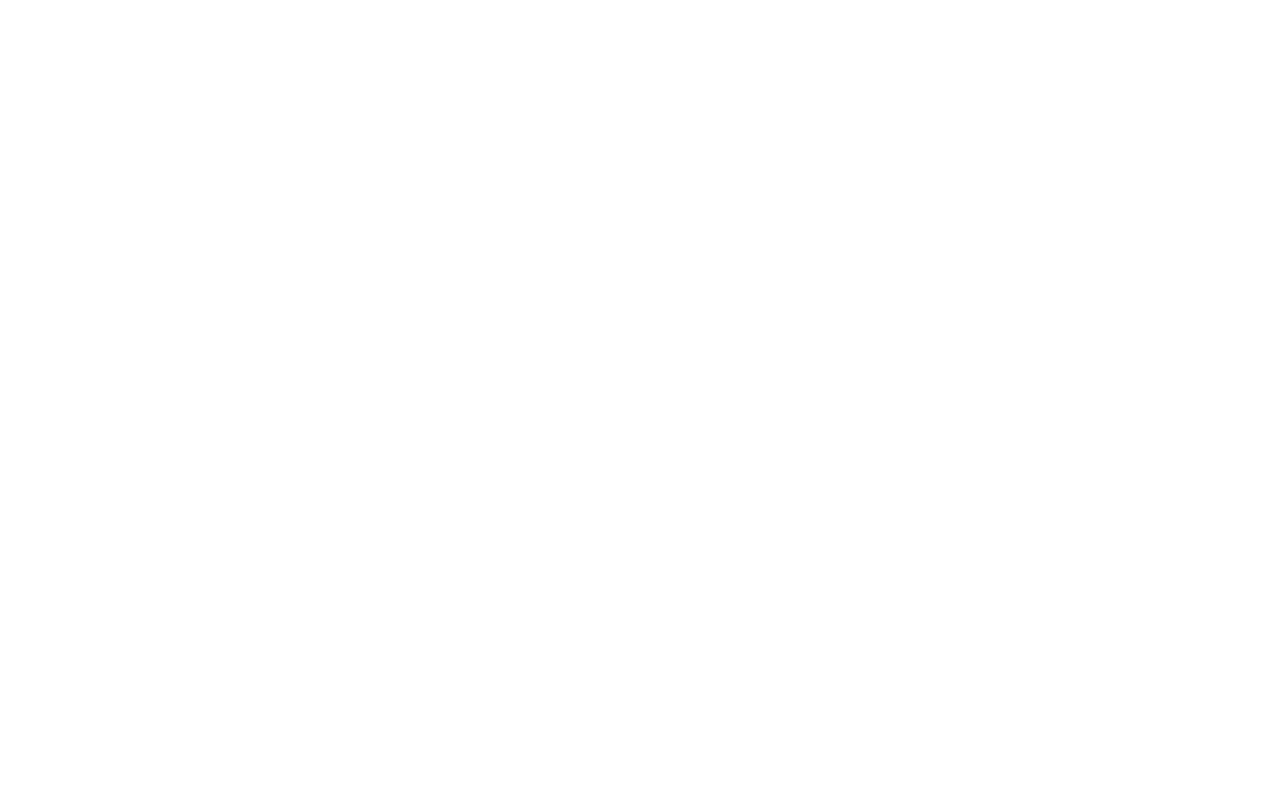
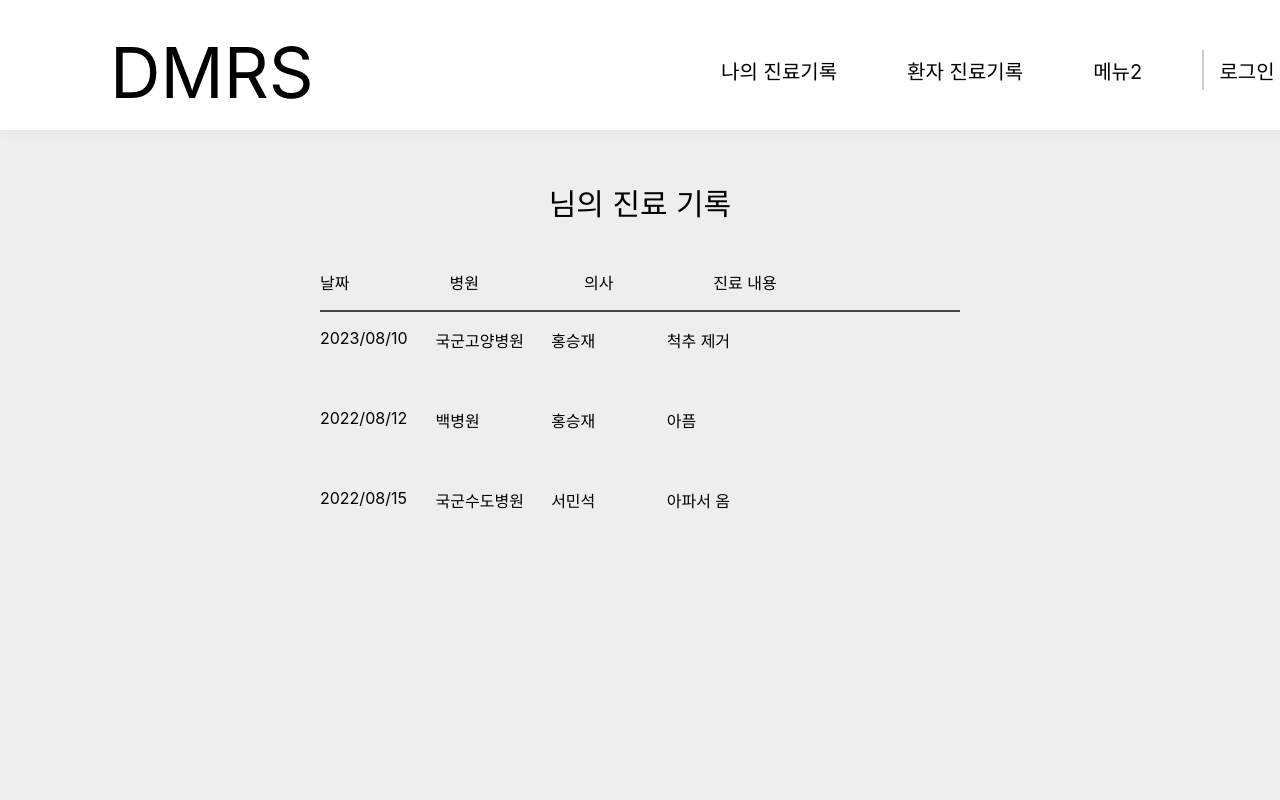
Before and after one commit to viviviviviid/did-medical-record-management, a React (Create React App) app in the folder client-web/: page /patient-medical-records in a window 1280 px wide. Before the commit this address had no page. Shown: the top 800 px of the page. Built offline with nearby package versions, Linux system fonts and the light colour scheme.

Commit message:
FEAT: 환자명단 및 진료기록 페이지 구현
- 나의 진료기록 : 환자가 사용
- 환자 진료기록 : 의사가 사용
    환자 명단 중 선택하여 해당 환자의 진료기록 확인 가능

```diff
--- a/client-web/src/App.js
+++ b/client-web/src/App.js
@@ -3,8 +3,10 @@
 import Main from './views/main/main';
 import Login from './views/login/login';
 import Auth from './views/auth/auth.js';
-import Records from './views/records/records';
+import Records from './views/medical-records/records';
 import SignUp from './views/signup/signup';
+import PatientMedicalRecords from './views/patient-medical-records/patient-medical-records';
+import PatientList from './views/patient-list/patient-list';
 
 function App() {
   return (
@@ -15,6 +17,8 @@
         <Route path="/login/auth" element={<Auth />} />
         <Route path="/medical-records" element={<Records />} />
         <Route path="/signup" element={<SignUp />} />
+        <Route path="/patient-medical-records" element={<PatientMedicalRecords />} />
+        <Route path="/patient-list" element={<PatientList />} />
       </Routes>
     </BrowserRouter>
   )
--- a/client-web/src/modules/header.js
+++ b/client-web/src/modules/header.js
@@ -3,7 +3,7 @@
 
 export default function Header() {
     const navigate = useNavigate();
-    const menu = [{title:'진료기록', route:'medical-records'}, {title:'메뉴1', route:'menu1'}, {title:'메뉴2', route:'menu2'}];
+    const menu = [{title:'나의 진료기록', route:'medical-records'}, {title:'환자 진료기록', route:'patient-list'}, {title:'메뉴2', route:'menu2'}];
     const login = sessionStorage.getItem('login');
     const name = '승재';    // 이후에 session에서 가져올 것
 
--- /dev/null
+++ b/client-web/src/views/patient-list/patient-list.js
@@ -0,0 +1,67 @@
+import React, { useState, useEffect} from 'react';
+import {useNavigate} from 'react-router-dom';
+import Header from '../../modules/header.js';
+import Footer from '../../modules/footer.js';
+
+export default function PatientList() {
+    const [activeIndex, setActiveIndex] = useState(null);
+    const navigate = useNavigate();
+
+    const list = [
+        {index:0, name:'홍승재', age:26, gender:'남' },
+        {index:1, name:'서민석', age:27, gender:'남' },
+        {index:2, name:'허재경', age:32, gender:'남' },
+    ];
+
+    const handleMouseOver = (index => {
+        setActiveIndex(index);
+    });
+
+    const handleMouseOut = (() => {
+        setActiveIndex(null);
+    })
+
+
+    return(
+        <div className='root'>
+            <Header />
+            <div className='body column-center'>
+            <p style={{fontSize:'30px'}}>환자 명단</p>
+                <div className='records-box'>
+                    <div className='records-index'>
+                        <p className='records-index-date'>이름</p>
+                        <p className='records-index-hpt'>나이</p>
+                        <p className='records-index-doctor'>성별</p>
+                        {/* <p className='records-index-notes'>진료 내용</p> */}
+                    </div>
+                    { list.map((item, index) => {
+                        return (
+                            <div className={`records-list pointer ${activeIndex === index ? "records-mouseover" : ""}`}
+                                key={index}
+                                onMouseOver={ () => {handleMouseOver(index)} }
+                                onMouseOut={handleMouseOut}
+                                onClick={() => {
+                                    navigate(`/patient-medical-records?patient=${item.name}`);
+                                }} >
+                                <div className='records-list-date'>
+                                    <p>{item.name}</p>
+                                </div>
+                                <div className='records-list-hpt'>
+                                    <p>{item.age}</p>
+                                </div>
+                                <div className='records-list-doctor'>
+                                    <p>{item.gender}</p>
+                                </div>
+                                {/* <div className='records-list-notes'>
+                                    <p>{item.notes}</p>
+                                </div> */}
+                            </div>
+                        )
+                    }) }
+
+                </div>
+            </div>
+            <Footer />
+        </div>
+    )
+}
--- /dev/null
+++ b/client-web/src/views/patient-medical-records/patient-medical-records.js
@@ -0,0 +1,65 @@
+import React, { useState, useEffect} from 'react';
+import Header from '../../modules/header.js';
+import Footer from '../../modules/footer.js';
+
+export default function PatientMedicalRecords() {
+    const [activeIndex, setActiveIndex] = useState(null);
+
+    const name = new URL(document.location.toString()).searchParams.get("patient");
+        // name을 통해 해당 환자의 진료기록 가져오기
+
+    const list = [
+        {index:0, date:'2023/08/10', hpt:'국군고양병원', doctor:'홍승재', notes:'척추 제거'},
+        {index:1, date:'2022/08/12', hpt:'백병원', doctor:'홍승재', notes:'아픔'},
+        {index:2, date:'2022/08/15', hpt:'국군수도병원', doctor:'서민석', notes:'아파서 옴'}
+    ];
+
+    const handleMouseOver = (index => {
+        setActiveIndex(index);
+    });
+
+    const handleMouseOut = (() => {
+        setActiveIndex(null);
+    })
+
+
+    return(
+        <div className='root'>
+            <Header />
+            <div className='body column-center'>
+            <p style={{fontSize:'30px'}}>{name}님의 진료 기록</p>
+                <div className='records-box'>
+                    <div className='records-index'>
+                        <p className='records-index-date'>날짜</p>
+                        <p className='records-index-hpt'>병원</p>
+                        <p className='records-index-doctor'>의사</p>
+                        <p className='records-index-notes'>진료 내용</p>
+                    </div>
+                    { list.map((item, index) => {
+                        return (
+                            <div className={`records-list pointer ${activeIndex === index ? "records-mouseover" : ""}`}
+                                key={index}
+                                onMouseOver={ () => {handleMouseOver(index)} }
+                                onMouseOut={handleMouseOut} >
+                                <div className='records-list-date'>
+                                    <p>{item.date}</p>
+                                </div>
+                                <div className='records-list-hpt'>
+                                    <p>{item.hpt}</p>
+                                </div>
+                                <div className='records-list-doctor'>
+                                    <p>{item.doctor}</p>
+                                </div>
+                                <div className='records-list-notes'>
+                                    <p>{item.notes}</p>
+                                </div>
+                            </div>
+                        )
+                    }) }
+
+                </div>
+            </div>
+            <Footer />
+        </div>
+    )
+}
```
Also changed, not shown: client-web/src/views/medical-records/records.js (renamed from client-web/src/views/records/records.js).
